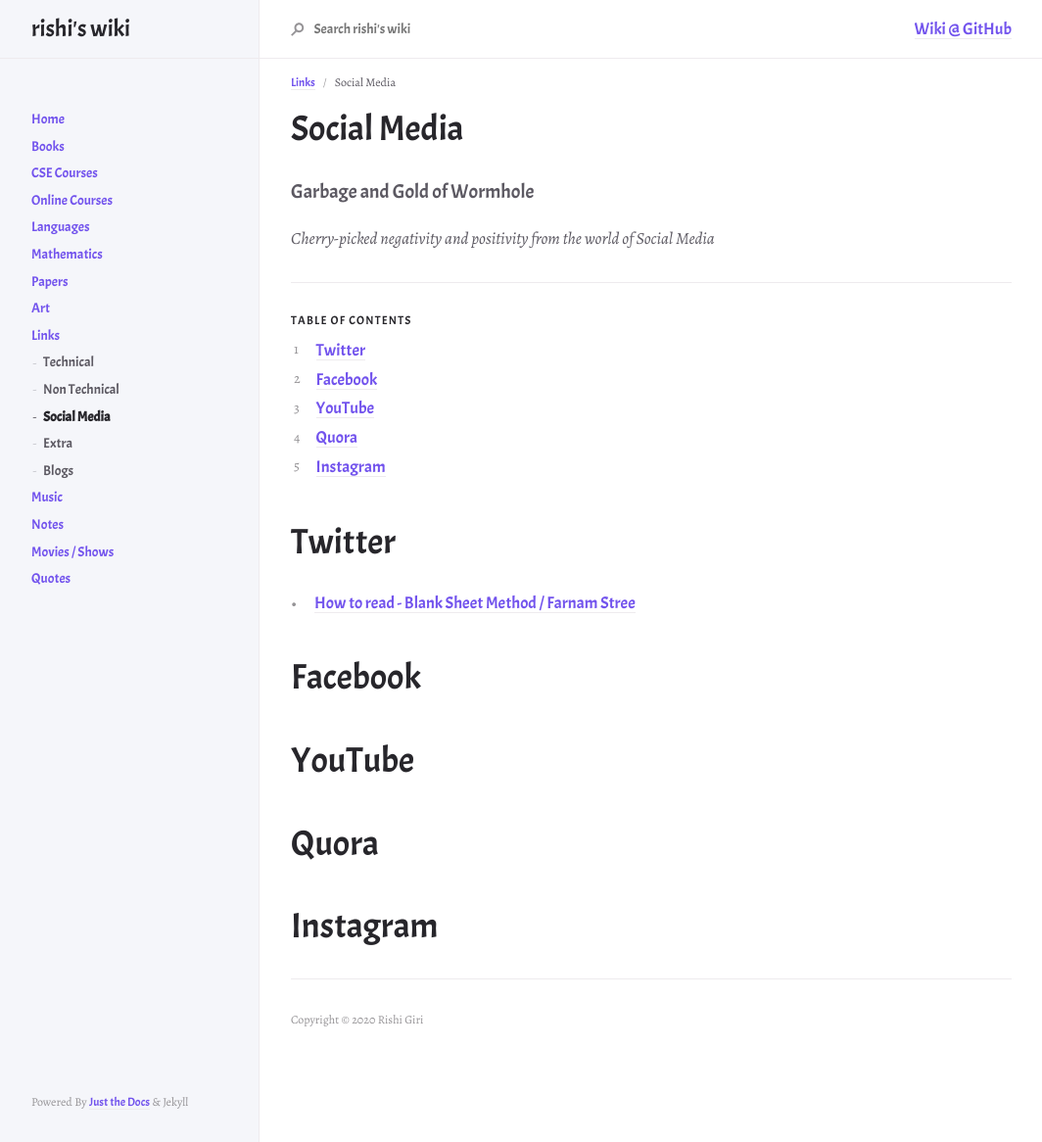
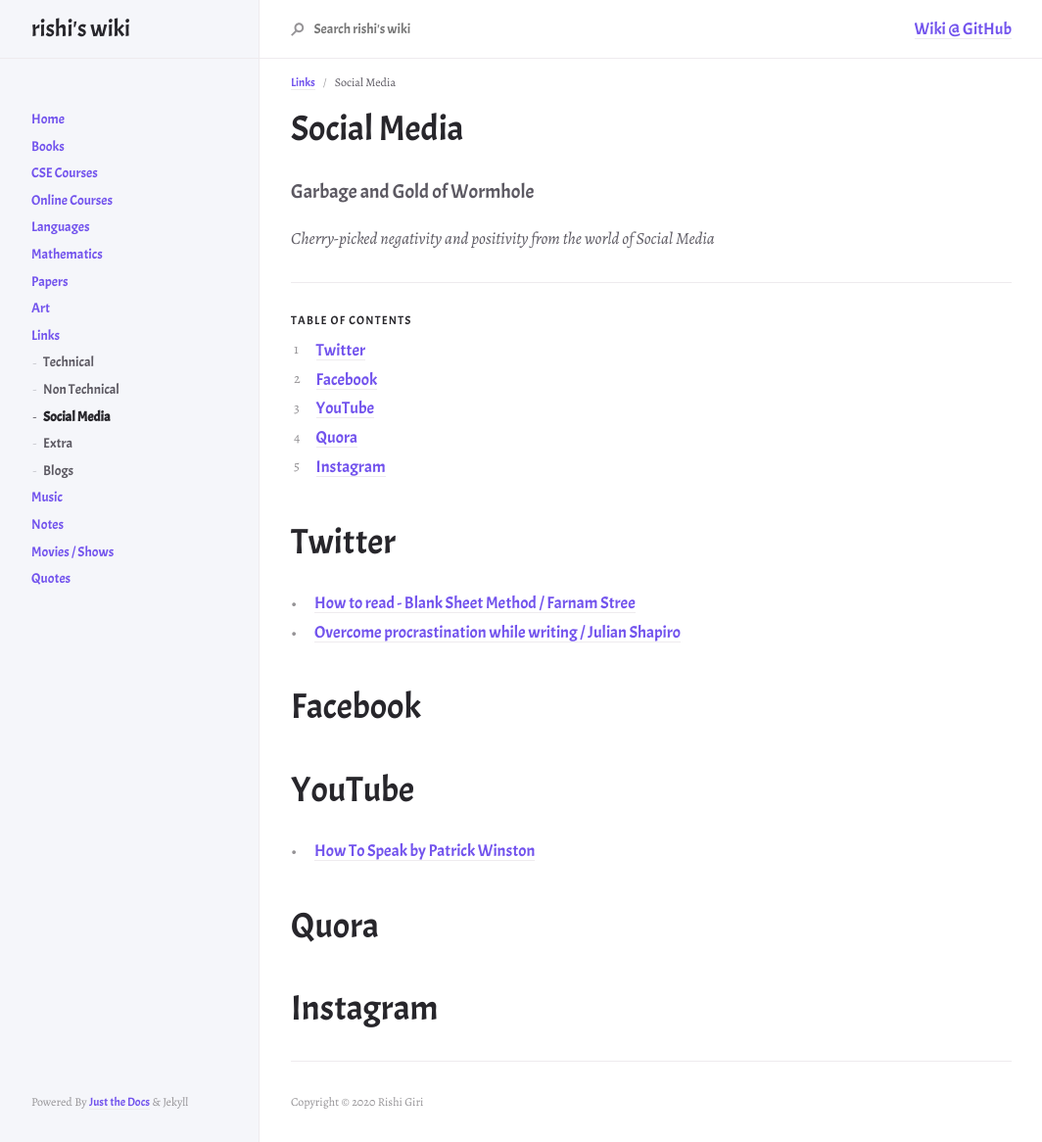
Before and after one commit to r8w/r8w, a Jekyll site: the page built from docs/links/social.md, in a window 1280 px wide. Shown: the whole page at 98% size, without its empty margins (107-1171 px from the left). Built offline with Jekyll 4.4.1, drawn with Linux system fonts in a browser that asks for light colours; nearby versions of some CDN libraries.

Commit message:
add new links

```diff
--- a/docs/links/social.md
+++ b/docs/links/social.md
@@ -24,11 +24,14 @@ Garbage and Gold of Wormhole
 # Twitter
 
 - [How to read - Blank Sheet Method / Farnam Stree](https://twitter.com/farnamstreet/status/1347173210748551176)
+- [Overcome procrastination while writing / Julian Shapiro](https://twitter.com/Julian/status/1390744754065977348?s=20)
 
 # Facebook
 
 # YouTube
 
+- [How To Speak by Patrick Winston](https://www.youtube.com/watch?v=Unzc731iCUY)
+
 # Quora
 
 # Instagram
```
